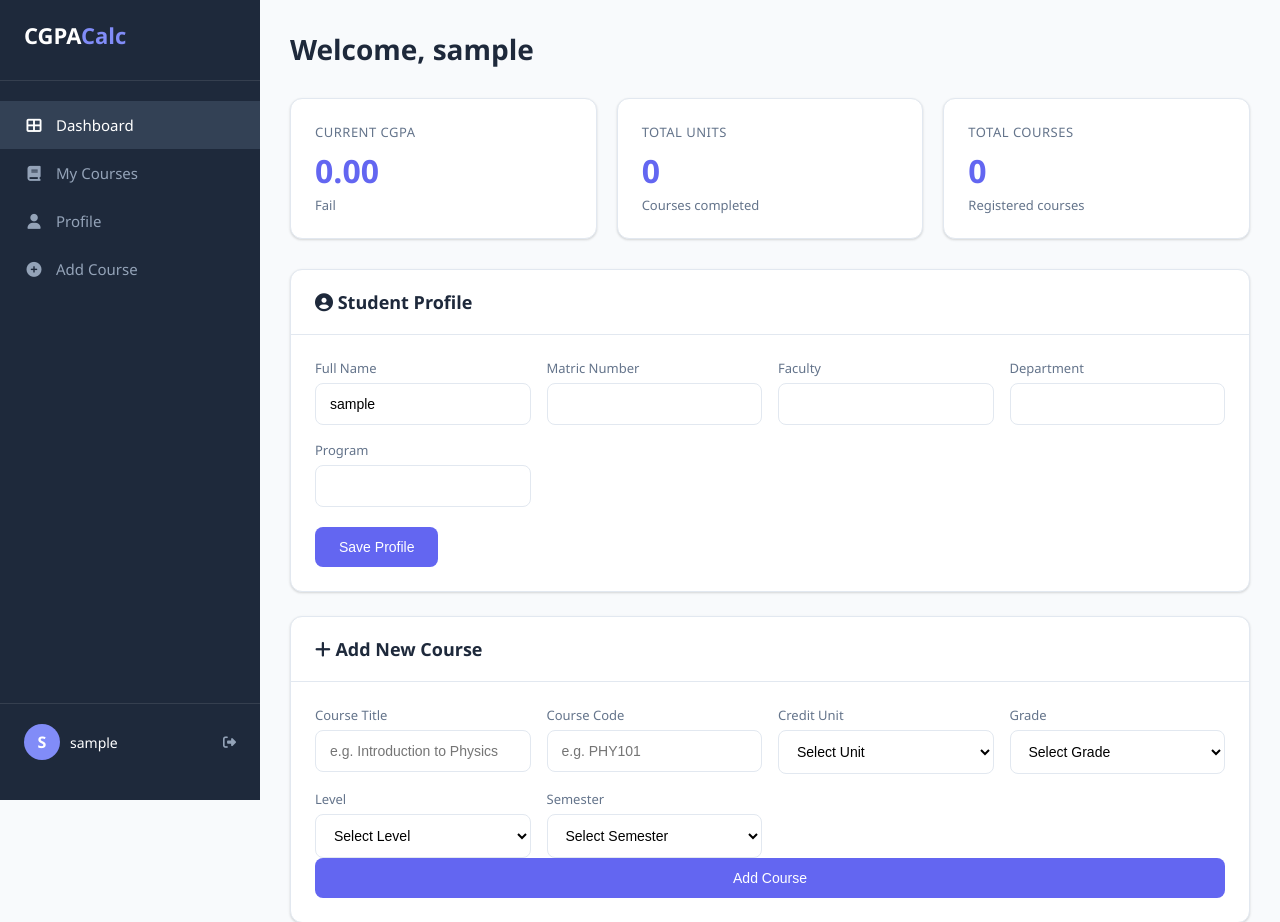
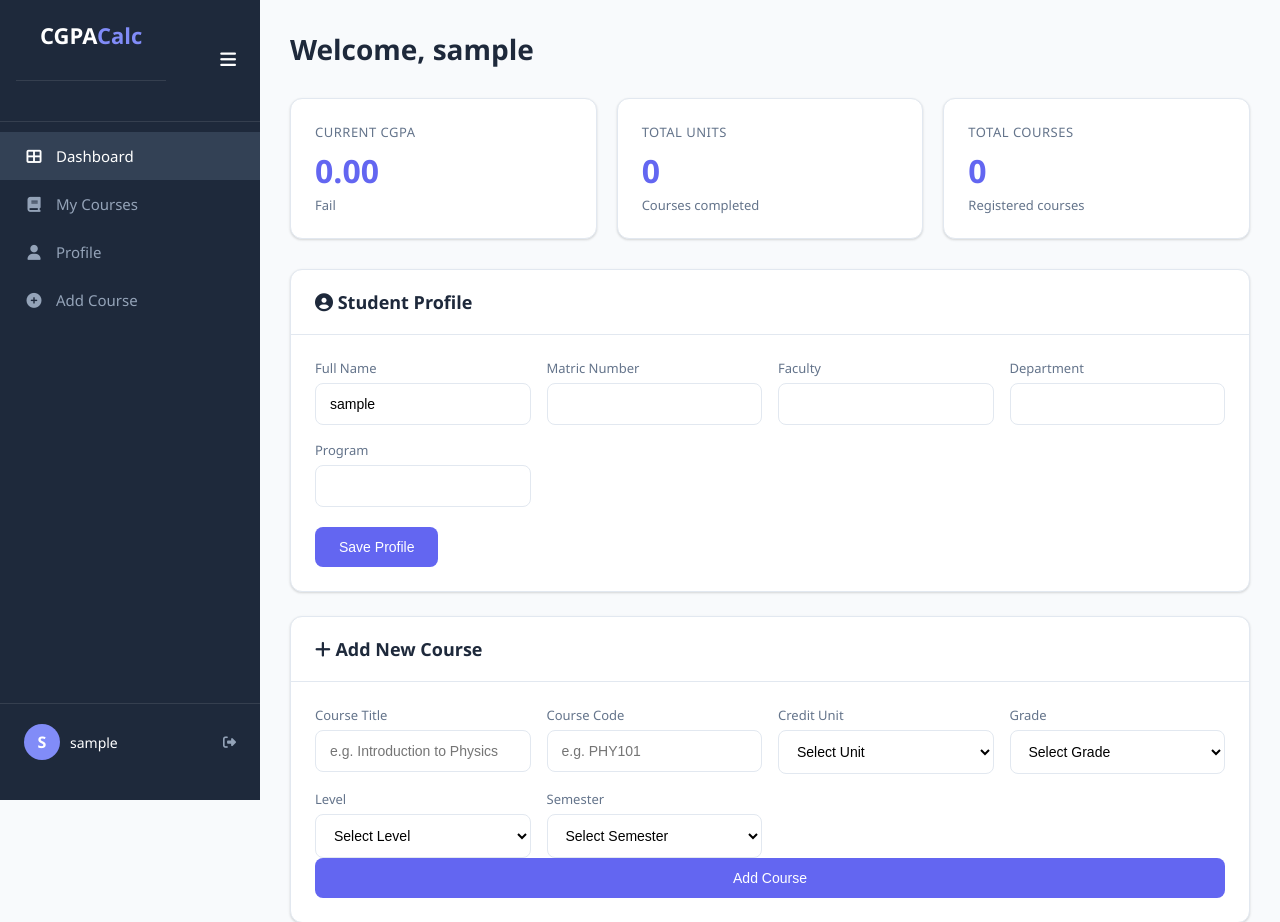
Before and after one commit to Ife-Banks/C-calc, a Django app: page /dashboard/ in a window 1280 px wide. Shown: the top 922 px of the page. Run offline with Django 5.2, Linux system fonts and the light colour scheme; the visitor is signed in with stand-in values (Sample User, id 1); data comes from the database, SQL or seed files in the repository; data that the repository does not hold is empty; some libraries are stand-ins or nearby versions.

Commit message:
Fix sidebar collapse and for loop template error

```diff
--- a/core/static/dashboard.css
+++ b/core/static/dashboard.css
@@ -53,6 +53,54 @@ body {
   color: white;
   border-bottom: 1px solid rgba(255,255,255,0.1);
   margin-bottom: 20px;
+}
+
+.sidebar-header {
+  display: flex;
+  justify-content: space-between;
+  align-items: center;
+  padding: 0 16px 20px;
+  border-bottom: 1px solid rgba(255,255,255,0.1);
+  margin-bottom: 10px;
+}
+
+.toggle-btn {
+  background: none;
+  border: none;
+  color: white;
+  font-size: 18px;
+  cursor: pointer;
+  padding: 8px;
+  border-radius: 6px;
+  transition: background 0.2s;
+}
+
+.toggle-btn:hover {
+  background: var(--sidebar-hover);
+}
+
+.sidebar.collapsed {
+  width: 70px;
+}
+
+.sidebar.collapsed .sidebar-brand span,
+.sidebar.collapsed .sidebar-nav a span,
+.sidebar.collapsed .sidebar-user .name {
+  display: none;
+}
+
+.sidebar.collapsed .sidebar-nav a {
+  justify-content: center;
+  padding: 14px;
+}
+
+.sidebar.collapsed .sidebar-user {
+  flex-direction: column;
+  gap: 10px;
+}
+
+.sidebar.collapsed + .main {
+  margin-left: 70px;
 }
 
 .sidebar-brand span {
--- a/core/templates/dashboard.html
+++ b/core/templates/dashboard.html
@@ -12,8 +12,13 @@
 </head>
 <body>
 
-    <nav class="sidebar">
-        <div class="sidebar-brand">CGPA<span>Calc</span></div>
+    <nav class="sidebar" id="sidebar">
+        <div class="sidebar-header">
+            <div class="sidebar-brand">CGPA<span>Calc</span></div>
+            <button class="toggle-btn" onclick="toggleSidebar()">
+                <i class="fas fa-bars"></i>
+            </button>
+        </div>
         <div class="sidebar-nav">
             <a href="#" class="active"><i class="fas fa-th-large"></i> Dashboard</a>
             <a href="#courses"><i class="fas fa-book"></i> My Courses</a>
@@ -176,7 +181,7 @@
                                 <h4>Level {{ level_num }}</h4>
                             </div>
                             <div class="semester-row">
-                                {% for sem_name, sem_data in semesters %}
+                                {% for sem_name, sem_data in semesters.items %}
                                     {% if sem_data.courses %}
                                         <div class="semester-block">
                                             <h5>
@@ -212,6 +217,11 @@
     </main>
 
     <script>
+        function toggleSidebar() {
+            const sidebar = document.getElementById('sidebar');
+            sidebar.classList.toggle('collapsed');
+        }
+
         const { jsPDF } = window.jspdf;
         let cgpa = {{ cgpa }};
 
```
